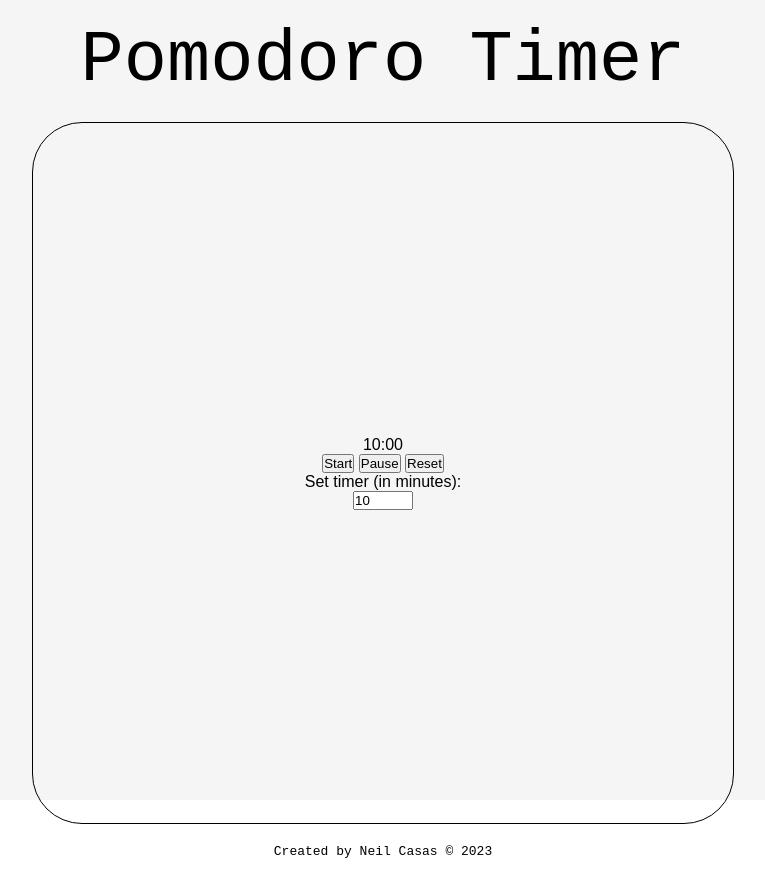
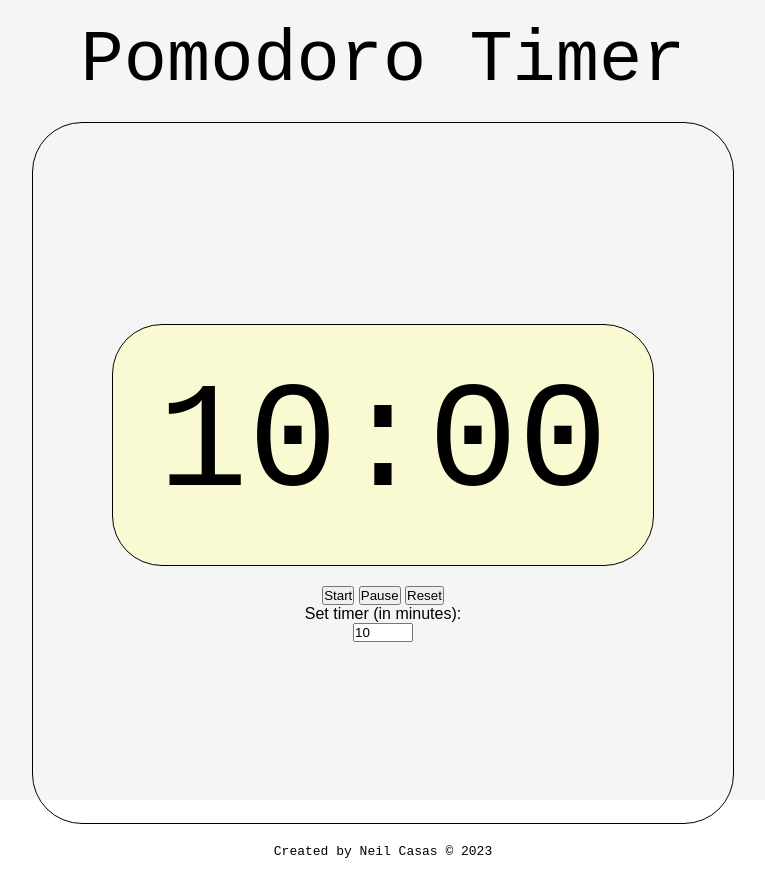
Before and after one commit to neilcasas/pomodoro, a plain HTML site: page index.html in a window 1280 px wide. Shown: the whole page, without its empty margins (257-1022 px from the left). Drawn offline with Linux system fonts and the light colour scheme.

Commit message:
Added design to timer

```diff
--- a/index.html
+++ b/index.html
@@ -11,7 +11,9 @@
         <div class="header">Pomodoro Timer</div>
         <div class="content">
             <div class="interactive-container">
-                <div id="countdown">10:00</div>
+                <div class="countdown-container">
+                    <div id="countdown">10:00</div>
+                </div>
                 <div class="button-container">
                     <button class="start-button" onclick="startTimer()">Start</button>
                     <button class="pause-button">Pause</button>
--- a/styles.css
+++ b/styles.css
@@ -42,6 +42,24 @@
     border-radius: 50px;
 }
 
+.countdown-container {
+    display: flex;
+    justify-content: center;
+    align-items: center;
+    background-color: lightgoldenrodyellow;
+    border: 1px solid black;
+    border-radius: 50px;
+    padding: 20px;
+    margin: 20px;
+    height: 200px;
+    width: 500px;
+}
+
+#countdown {
+    font-family: monospace;
+    font-size: 150px;
+}
+
 /* FOOTER */
 
 .footer {
```
